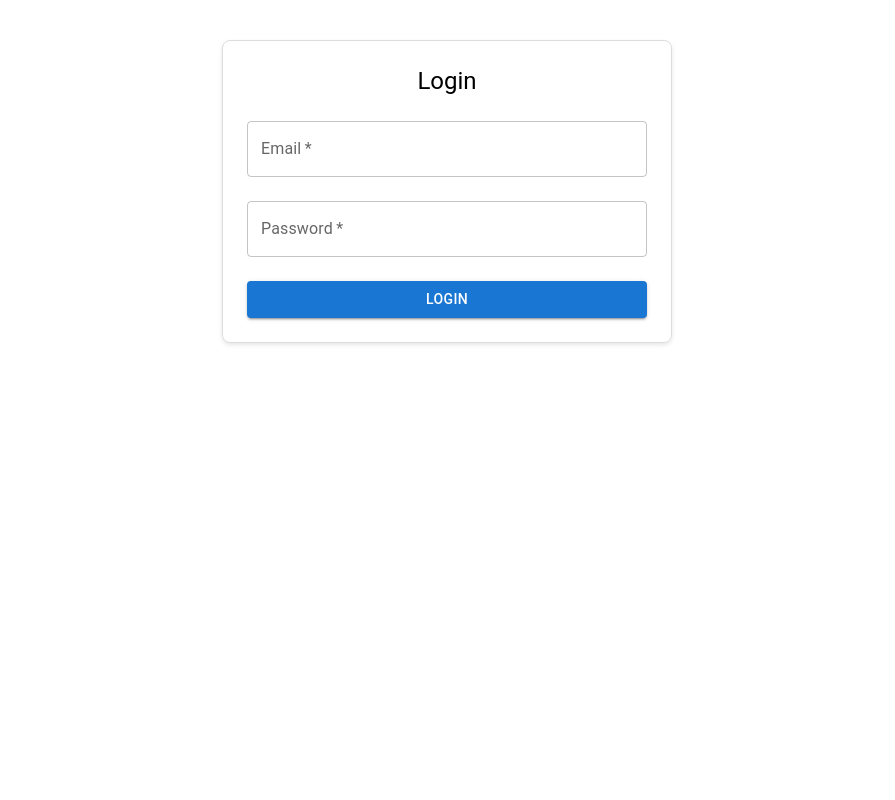
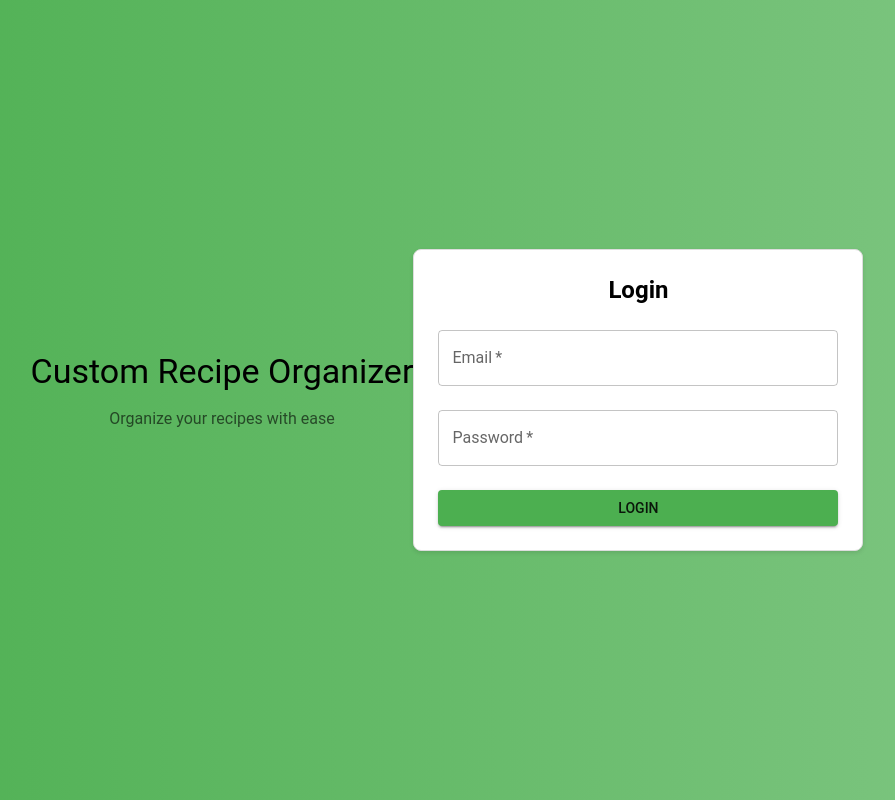
Before and after one commit to Justyn-M/recipe-organiser, a React (Create React App) app: page / in a window 1280 px wide. Shown: the whole page, without its empty margins (193-1088 px from the left). Built offline with nearby package versions, Linux system fonts and the light colour scheme.

Commit message:
added appbar & navigation bar

```diff
--- a/package.json
+++ b/package.json
@@ -11,6 +11,7 @@
     "@testing-library/react": "^13.4.0",
     "@testing-library/user-event": "^13.5.0",
     "firebase": "^11.0.2",
+    "framer-motion": "^11.13.1",
     "react": "^18.3.1",
     "react-dom": "^18.3.1",
     "react-router-dom": "^7.0.2",
--- a/src/App.js
+++ b/src/App.js
@@ -2,13 +2,19 @@ import React, { useState, useEffect } from 'react';
 import Login from './Login';
 import Invitation from './Invitation';
 import { getAuth, signOut } from 'firebase/auth';
-import { Button, Typography, Box } from '@mui/material';
+import { AppBar, Toolbar, Typography, Button, Box, Fab } from '@mui/material';
+import BottomNavigation from '@mui/material/BottomNavigation';
+import BottomNavigationAction from '@mui/material/BottomNavigationAction';
+import HomeIcon from '@mui/icons-material/Home';
+import AddIcon from '@mui/icons-material/Add';
+import ShoppingCartIcon from '@mui/icons-material/ShoppingCart';
 
 const auth = getAuth();
 
 function App() {
   const [isLoggedIn, setIsLoggedIn] = useState(false);
   const [isCodeValidated, setIsCodeValidated] = useState(false);
+  const [currentPage, setCurrentPage] = useState('home'); // Track current page
 
   useEffect(() => {
     // Check for a validated code in localStorage
@@ -35,25 +41,110 @@ function App() {
     localStorage.removeItem('deviceId');
   };
 
+  const handleAddRecipe = () => {
+    console.log('Add Recipe clicked'); // Placeholder for recipe creation
+  };
+
+  const renderPage = () => {
+    switch (currentPage) {
+      case 'home':
+        return (
+          <Box sx={{ p: 3, textAlign: 'center' }}>
+            <Typography variant="h4" gutterBottom>
+              Welcome to the Recipe Organizer!
+            </Typography>
+            <Typography variant="body1" color="textSecondary">
+              Your recipes will be displayed here.
+            </Typography>
+          </Box>
+        );
+      case 'shopping-list':
+        return (
+          <Box sx={{ p: 3, textAlign: 'center' }}>
+            <Typography variant="h4" gutterBottom>
+              Ingredient Shopping List
+            </Typography>
+            <Typography variant="body1" color="textSecondary">
+              Your shopping list will be displayed here.
+            </Typography>
+          </Box>
+        );
+      default:
+        return null;
+    }
+  };
+
   return (
-    <Box sx={{ textAlign: 'center', mt: 5 }}>
+    <Box sx={{ minHeight: '100vh', display: 'flex', flexDirection: 'column' }}>
       {!isLoggedIn ? (
         <Login onLoginSuccess={handleLoginSuccess} />
       ) : !isCodeValidated ? (
         <Invitation onValidationSuccess={handleCodeValidationSuccess} />
       ) : (
-        <Box>
-          <Typography variant="h4" gutterBottom>
-            Welcome to the Recipe Organizer!
-          </Typography>
-          <Button variant="contained" color="secondary" onClick={handleLogout}>
-            Logout
-          </Button>
-        </Box>
+        <>
+          {/* AppBar */}
+          <AppBar position="static">
+            <Toolbar>
+              <Typography variant="h6" component="div" sx={{ flexGrow: 1 }}>
+                Recipe Organizer
+              </Typography>
+              <Button color="inherit" onClick={handleLogout}>
+                Logout
+              </Button>
+            </Toolbar>
+          </AppBar>
+
+          {/* Main Content */}
+          <Box sx={{ flexGrow: 1 }}>{renderPage()}</Box>
+
+          {/* Bottom Navigation */}
+          <Box
+            sx={{
+              position: 'fixed',
+              bottom: 0,
+              left: 0,
+              right: 0,
+              backgroundColor: '#fff',
+              borderTop: '1px solid #ddd',
+              zIndex: 1200,
+            }}
+          >
+            <BottomNavigation
+              value={currentPage}
+              onChange={(event, newValue) => setCurrentPage(newValue)}
+              showLabels
+            >
+              <BottomNavigationAction
+                label="Home"
+                value="home"
+                icon={<HomeIcon />}
+              />
+              <Box sx={{ position: 'relative' }}>
+                <Fab
+                  color="primary"
+                  aria-label="add"
+                  onClick={handleAddRecipe}
+                  sx={{
+                    position: 'absolute',
+                    top: -30,
+                    left: '50%',
+                    transform: 'translateX(-50%)',
+                  }}
+                >
+                  <AddIcon />
+                </Fab>
+              </Box>
+              <BottomNavigationAction
+                label="Shopping List"
+                value="shopping-list"
+                icon={<ShoppingCartIcon />}
+              />
+            </BottomNavigation>
+          </Box>
+        </>
       )}
     </Box>
   );
 }
 
-
 export default App;
--- a/src/Invitation.js
+++ b/src/Invitation.js
@@ -2,7 +2,7 @@ import React, { useState } from 'react';
 import { getFirestore, doc, getDoc, updateDoc } from 'firebase/firestore';
 import app from './firebaseConfig';
 import { getAuth } from 'firebase/auth';
-import { TextField, Button, Typography, Box } from '@mui/material';
+import { TextField, Button, Typography, Grid, Box } from '@mui/material';
 
 
 const db = getFirestore(app);
@@ -60,15 +60,20 @@ const Invitation = ({ onValidationSuccess }) => {
 
 
   return (
+    <Grid
+      container
+      justifyContent="center"
+      alignItems="center"
+      sx={{ minHeight: '100vh' }}
+    >
       <Box
         sx={{
           maxWidth: 400,
-        mx: 'auto',
-        mt: 5,
           p: 3,
           border: '1px solid #ddd',
           borderRadius: '8px',
           boxShadow: '0px 2px 4px rgba(0,0,0,0.1)',
+          bgcolor: '#fff',
         }}
       >
         <Typography variant="h5" align="center" gutterBottom>
@@ -100,6 +105,7 @@ const Invitation = ({ onValidationSuccess }) => {
           </Typography>
         )}
       </Box>
+    </Grid>
   );
 };
 
--- a/src/Login.js
+++ b/src/Login.js
@@ -1,7 +1,7 @@
 import React, { useState } from 'react';
 import { getAuth, signInWithEmailAndPassword } from "firebase/auth";
 import app from './firebaseConfig';
-import { TextField, Button, Typography, Box } from '@mui/material';
+import { TextField, Button, Typography, Grid, Box } from '@mui/material';
 
 //password: X2JA1RM8!
 //Code: Testing1
@@ -27,13 +27,37 @@ const Login = ({ onLoginSuccess }) => {
   return (
     <Box
       sx={{
+        minHeight: '100vh',
+        background: 'linear-gradient(to right, #4caf50, #81c784)',
+        display: 'flex',
+        justifyContent: 'center',
+        alignItems: 'center',
+      }}
+    >
+      <Grid
+        container
+        justifyContent="center"
+        alignItems="center"
+        sx={{ minHeight: '100vh' }}
+      >
+        {/* Add the main title above the login box */}
+        <Box sx={{ textAlign: 'center', mb: 2 }}>
+          <Typography variant="h4" component="h1" gutterBottom>
+            Custom Recipe Organizer
+          </Typography>
+          <Typography variant="subtitle1" color="textSecondary">
+            Organize your recipes with ease
+          </Typography>
+        </Box>
+
+        <Box
+          sx={{
             maxWidth: 400,
-            mx: 'auto',
-            mt: 5,
             p: 3,
             border: '1px solid #ddd',
             borderRadius: '8px',
             boxShadow: '0px 2px 4px rgba(0,0,0,0.1)',
+            bgcolor: '#fff',
           }}
         >
           <Typography variant="h5" align="center" gutterBottom>
@@ -75,7 +99,10 @@ const Login = ({ onLoginSuccess }) => {
             </Typography>
           )}
         </Box>
+      </Grid>
+    </Box>
   );
 };
 
+
 export default Login;
--- a/src/index.css
+++ b/src/index.css
@@ -11,3 +11,20 @@ code {
   font-family: source-code-pro, Menlo, Monaco, Consolas, 'Courier New',
     monospace;
 }
+
+div.MultiBox-root {
+  display: none !important;
+}
+
+html,
+body {
+  margin: 0;
+  padding: 0;
+  width: 100%;
+  height: 100%;
+  box-sizing: border-box;
+}
+
+#root {
+  height: 100%;
+}
--- a/src/index.js
+++ b/src/index.js
@@ -3,14 +3,17 @@ import ReactDOM from 'react-dom/client';
 import './index.css';
 import App from './App';
 import reportWebVitals from './reportWebVitals';
+import { ThemeProvider } from '@mui/material/styles';
+import theme from './theme';
 
 const root = ReactDOM.createRoot(document.getElementById('root'));
 root.render(
   <React.StrictMode>
-    <App />
+    <ThemeProvider theme={theme}> {/* Wrap the app with ThemeProvider */}
+      <App />
+    </ThemeProvider>
   </React.StrictMode>
 );
-
 // If you want to start measuring performance in your app, pass a function
 // to log results (for example: reportWebVitals(console.log))
 // or send to an analytics endpoint. Learn more: https://bit.ly/CRA-vitals
--- /dev/null
+++ b/src/theme.js
@@ -0,0 +1,23 @@
+import { createTheme } from '@mui/material/styles';
+
+const theme = createTheme({
+  palette: {
+    primary: {
+      main: '#4caf50', // Green for primary buttons
+    },
+    secondary: {
+      main: '#f44336', // Red for secondary actions
+    },
+  },
+  typography: {
+    fontFamily: 'Roboto, Arial, sans-serif',
+    h5: {
+      fontWeight: 600,
+    },
+    body2: {
+      fontSize: '0.9rem',
+    },
+  },
+});
+
+export default theme;
```
Also changed, not shown: 1 other file (tests, documents, lock files or other folders). Lines whose indentation alone changed are shown as unchanged.
